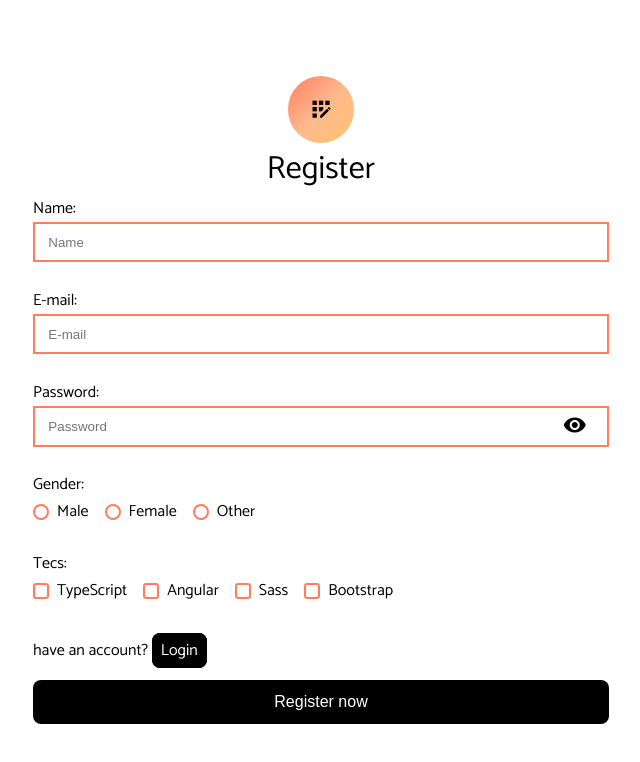
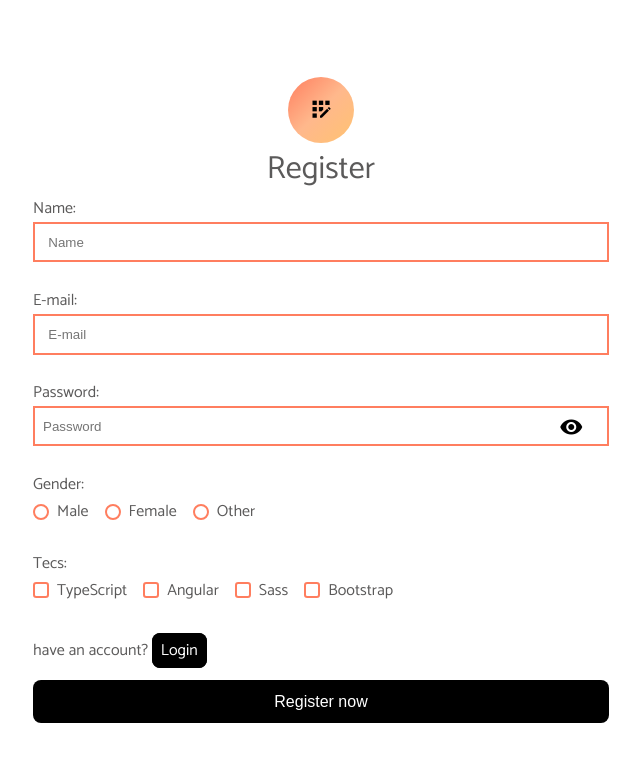
Before and after one commit to Hugodelelis/Register-Login_form, an Angular app: page / in a window 1280 px wide. Shown: the top 762 px of the page, without its empty margins (319-959 px from the left). Built offline with nearby package versions, Linux system fonts and the light colour scheme.

Commit message:
finish design and remove bug

```diff
--- a/src/scss/components/_input.scss
+++ b/src/scss/components/_input.scss
@@ -2,6 +2,7 @@ input[type='text'], input[type='password'], .password-container {
     padding: 0.8em 1em;
     border: 2px solid var(--orange-010);
     transition: 0.4s ease all;
+
         &:focus {
             border: 2px solid var(--black-010);
             outline: none;
@@ -9,18 +10,17 @@ input[type='text'], input[type='password'], .password-container {
 }
 
 .password-container {
-    padding: 0;
+    padding: 0.4em 0.5em;
+    height: 2.5em;
     display: flex;
     justify-content: center;
     align-items: center;
-    padding-right: 0.5em;
-    gap: 0.5em;
-    width: 100%;
 
     input[type='text'],
     input[type='password'] {
         width: 90%;
         height: 100%;
+        padding: 0 !important;
         border: none !important;
     }
 
--- a/src/scss/layout/_form.scss
+++ b/src/scss/layout/_form.scss
@@ -12,6 +12,7 @@ main{
         display: flex;
         justify-content: center;
         flex-direction: column;
+        color: var(--gray-010);
 
         .header-form {
             display: flex;
@@ -25,6 +26,7 @@ main{
 
             span {
                 background: var(--gradient-orange);
+                color: var(--black-010);
                 padding: 0.8em;
                 border-radius: 50%;
                 font-size: 1.6em;
--- a/src/scss/theme/_colors.scss
+++ b/src/scss/theme/_colors.scss
@@ -1,6 +1,7 @@
 :root {
     --black-010: black;
     --white-010: white;
+    --gray-010: rgb(91, 90, 90);
     --red-010: red;
 
     --orange-010: #FF7E5F;
```
